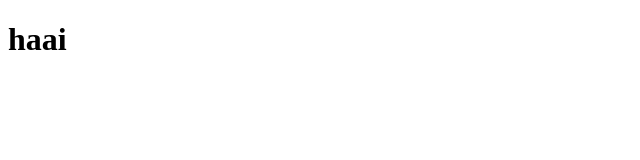
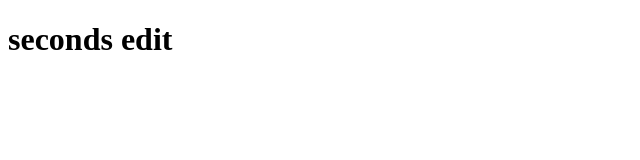
Before and after one commit to yaseenkeelath/git-sample, a plain HTML site: page index.html in a window 1280 px wide. Shown: the whole page, without its empty margins (0-640 px from the left). Drawn offline with Linux system fonts and the light colour scheme.

Commit message:
second commit

```diff
--- a/index.html
+++ b/index.html
@@ -7,7 +7,7 @@
 </head>
 <body>
     <h1>
-        haai
+        seconds edit
     </h1>
 </body>
 </html>
```
